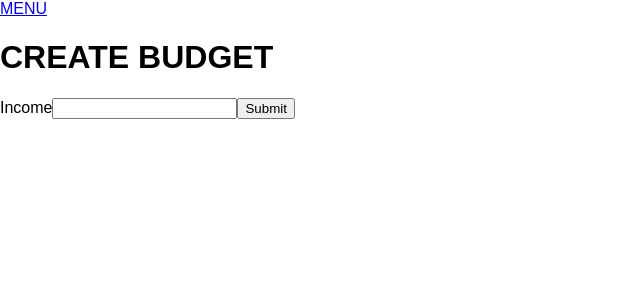
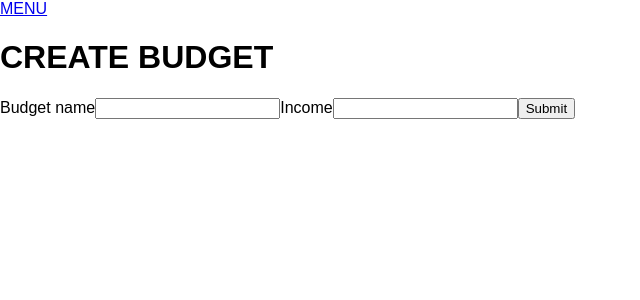
Before and after one commit to girOly/sav-r, a React (Create React App) app in the folder client/: page /create_budget in a window 1280 px wide. Shown: the top 300 px of the page, without its empty margins (0-640 px from the left). Built offline with nearby package versions, Linux system fonts and the light colour scheme; no server answers.

Commit message:
budgetname field created and controlled

```diff
--- a/client/src/components/Create-budget.js
+++ b/client/src/components/Create-budget.js
@@ -4,6 +4,9 @@ import { BrowserRouter as Router, Route, Link } from "react-router-dom";
 
 export default function CreateBudget(props) {
   const [income, setIncome] = useState(0);
+  const [budgetName, setBudgetName] = useState("");
+
+  console.log(budgetName);
 
   console.log(income);
 
@@ -26,6 +29,12 @@ export default function CreateBudget(props) {
       <Link to="/">MENU</Link>
       <h1>CREATE BUDGET</h1>
       <form onSubmit={event => event.preventDefault()}>
+        Budget name
+        <input
+          onChange={event => setBudgetName(event.target.value)}
+          type="text"
+          name="budget_name"
+        />
         Income
         <input
           onChange={event => setIncome(event.target.value)}
```
